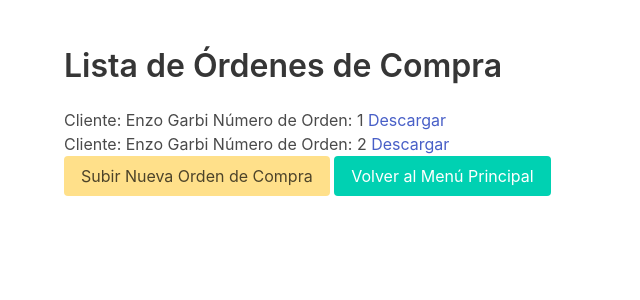
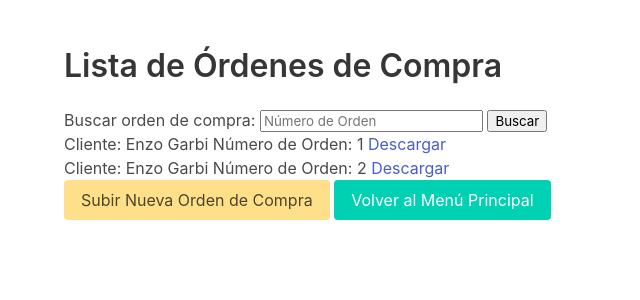
Before and after one commit to enzogarbi/Tercera-pre-entrega-Garbi, a Django app: page /ordenes_compra_list/ in a window 1280 px wide. Shown: the part 165-465 px from the top of the page, without its empty margins (0-640 px from the left). Run offline with Django 4.2, Linux system fonts and the light colour scheme; data comes from the database, SQL or seed files in the repository; both versions use the stored data as it was after the commit.

Commit message:
Actualización del código con campo de búsqueda

```diff
--- a/miapp/templates/ordenes_compra_list.html
+++ b/miapp/templates/ordenes_compra_list.html
@@ -16,15 +16,24 @@
     <section class="section">
         <div class="container">
             <h1 class="title">Lista de Órdenes de Compra</h1>
+
+            <!-- Agrega el formulario de búsqueda -->
+            <form id="search-form">
+                <label for="search-input">Buscar orden de compra:</label>
+                <input type="text" id="search-input" name="search" placeholder="Número de Orden">
+                <button type="submit">Buscar</button>
+            </form>
+
             <ul>
                 {% for orden in ordenes %}
-                    <li>
+                    <li class="order-item">
                         Cliente: {{ orden.cliente.nombre }}
                         Número de Orden: {{ orden.numero_orden }}
                         <a href="{{ orden.archivo.url }}" download>Descargar</a>
                     </li>
                 {% endfor %}
             </ul>
+
             <a href="{% url 'subir_orden_compra' %}" class="button is-warning">
                 <i class="fas fa-upload"></i> Subir Nueva Orden de Compra
             </a>
@@ -33,5 +42,19 @@
             </a>
         </div>
     </section>
+
+    <!-- Agrega tu script JavaScript -->
+    <script>
+        document.getElementById("search-form").addEventListener("submit", function(event) {
+            event.preventDefault();
+            const searchText = document.getElementById("search-input").value.toLowerCase();
+            const orderItems = document.getElementsByClassName("order-item");
+
+            for (const item of orderItems) {
+                const orderNumber = item.textContent.toLowerCase().indexOf(searchText);
+                item.style.display = orderNumber !== -1 ? "block" : "none";
+            }
+        });
+    </script>
 </body>
 </html>
```
Also changed, not shown: db.sqlite3.
